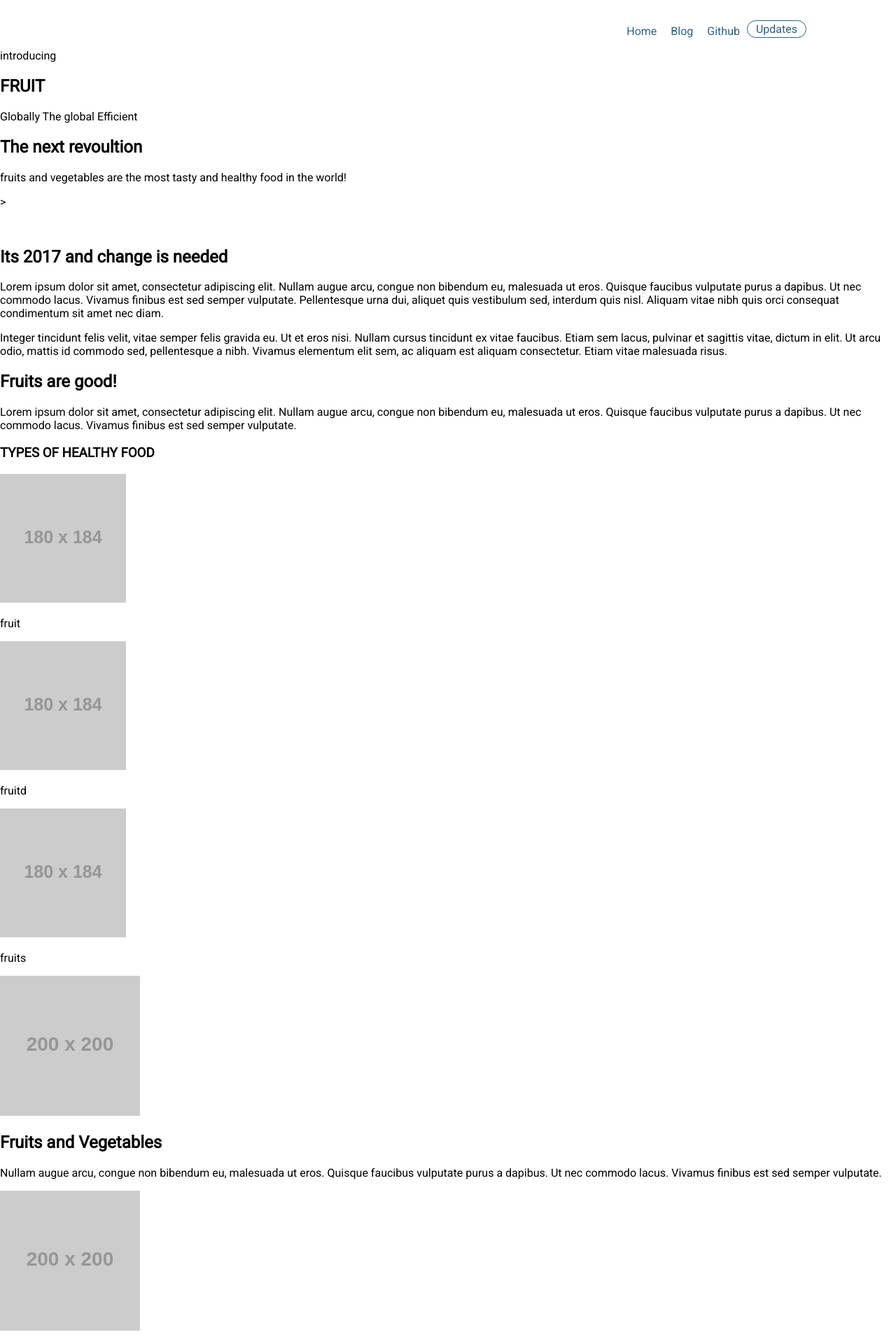
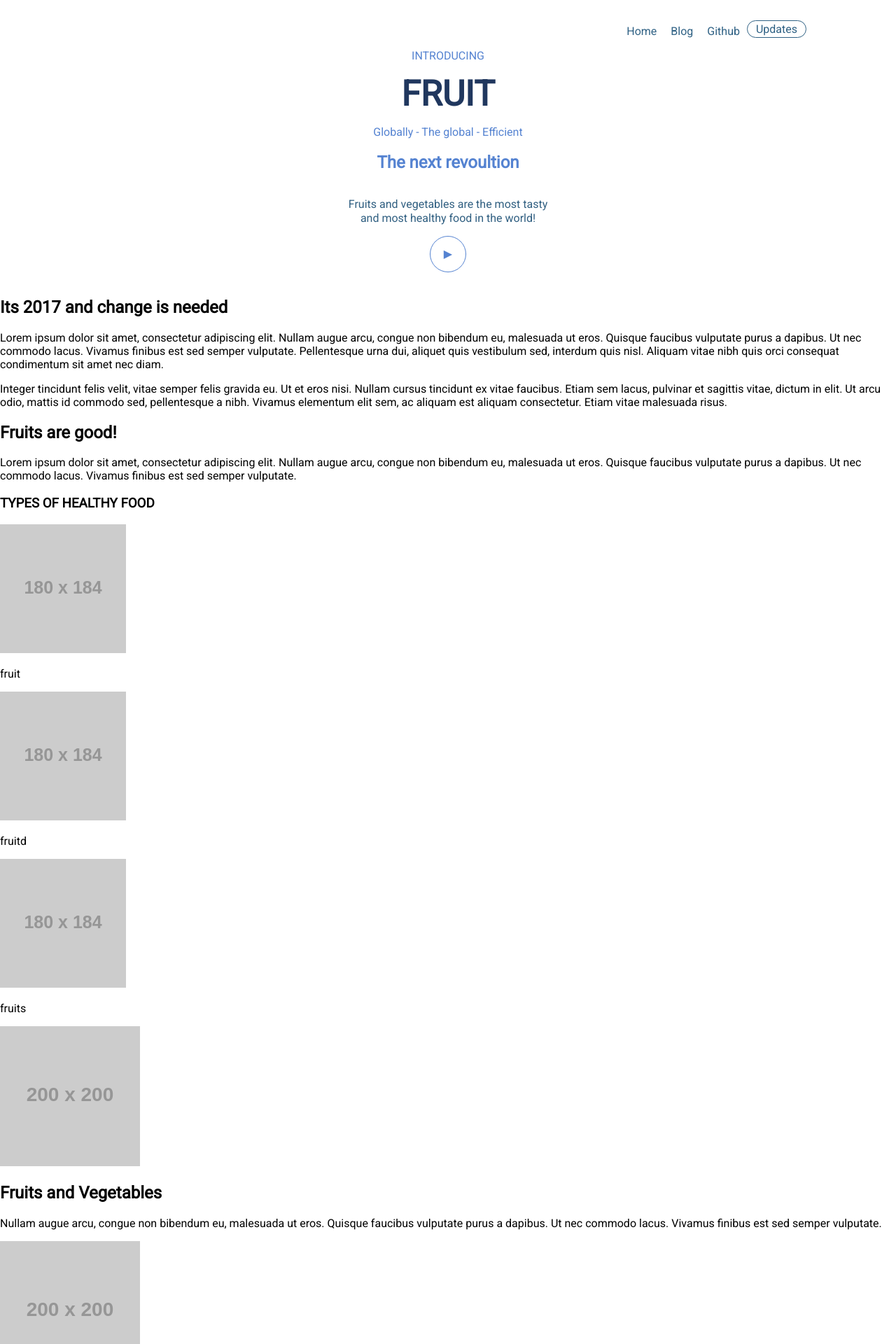
Before and after one commit to colorlessenergy/fruits, a Jekyll site: the page built from index.html, in a window 1280 px wide. Shown: the top 1920 px of the page at 70% size. Built offline with Jekyll 4.4.1, drawn with Linux system fonts in a browser that asks for light colours.

Commit message:
header completed

```diff
--- a/index.html
+++ b/index.html
@@ -2,13 +2,16 @@
 layout: default
 ---
 
-<section>
-  <p>introducing</p>
-  <h1>FRUIT</h1>
-  <p>Globally The global Efficient</p>
-  <h2>The next revoultion</h2>
-  <p>fruits and vegetables are the most tasty and healthy food in the world!</p>
-  <p>></p>
+<section class="header-title">
+  <div>
+    <p>INTRODUCING</p>
+    <h1>FRUIT</h1>
+    <p>Globally - The global - Efficient</p>
+    <h2>The next revoultion</h2>
+  </div>
+  <p class="margin-p">Fruits and vegetables are the most tasty</p>
+  <p class="header-p">and most healthy food in the world!</p>
+  <p class="header-play">	&#9654;</p>
   <img src="" alt="">
 </section>
 <section>
--- a/main.css
+++ b/main.css
@@ -58,6 +58,43 @@ nav ul li a {
   margin-left: 97%;
 }
 
+.header-play {
+  align-items: center;
+  border: 1px solid;
+  border-radius: 30px;
+  display: flex;
+  justify-content: center;
+  height: 50px;
+  width: 50px;
+}
+
+.header-title {
+  align-items: center;
+  color: #5583d1;
+  display: flex;
+  flex-direction: column;
+}
+
+.header-title div {
+  text-align: center;
+}
+
+.header-title .header-p {
+  color: #305f81;
+  margin: 0;
+}
+
+.header-title div h1 {
+  color: #20375e;
+  font-size: 50px;
+  margin: 0;
+}
+
+.margin-p {
+  color: #305f81;
+  margin-bottom: 1px;
+}
+
 .input {
   align-items: center;
   display: flex;
```
Also changed, not shown: 2 other files.
